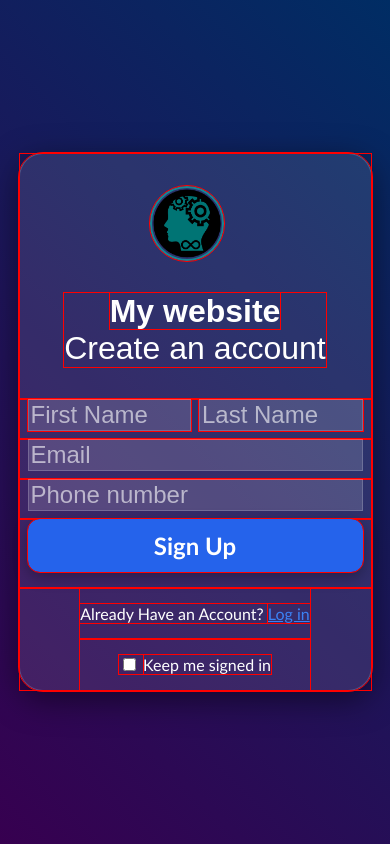
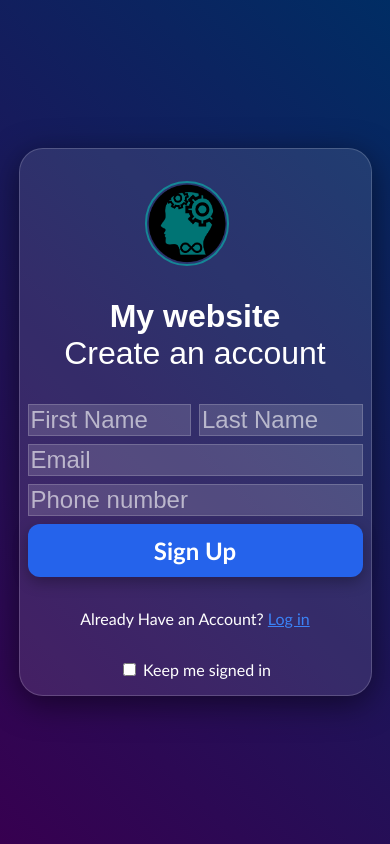
Before and after one commit to NotNate10/sign-up-form, a plain HTML site: page index.html in a window 390 px wide. Drawn offline with Linux system fonts and the light colour scheme.

Commit message:
Update index.html

```diff
--- a/index.html
+++ b/index.html
@@ -153,8 +153,8 @@
                     margin: 0;
                 }
 
-                * {
-                    outline: 1px red solid;
+                .main-top img {
+                    width: min(23%, 7rem);
                 }
 
                 .main-top p {
```
